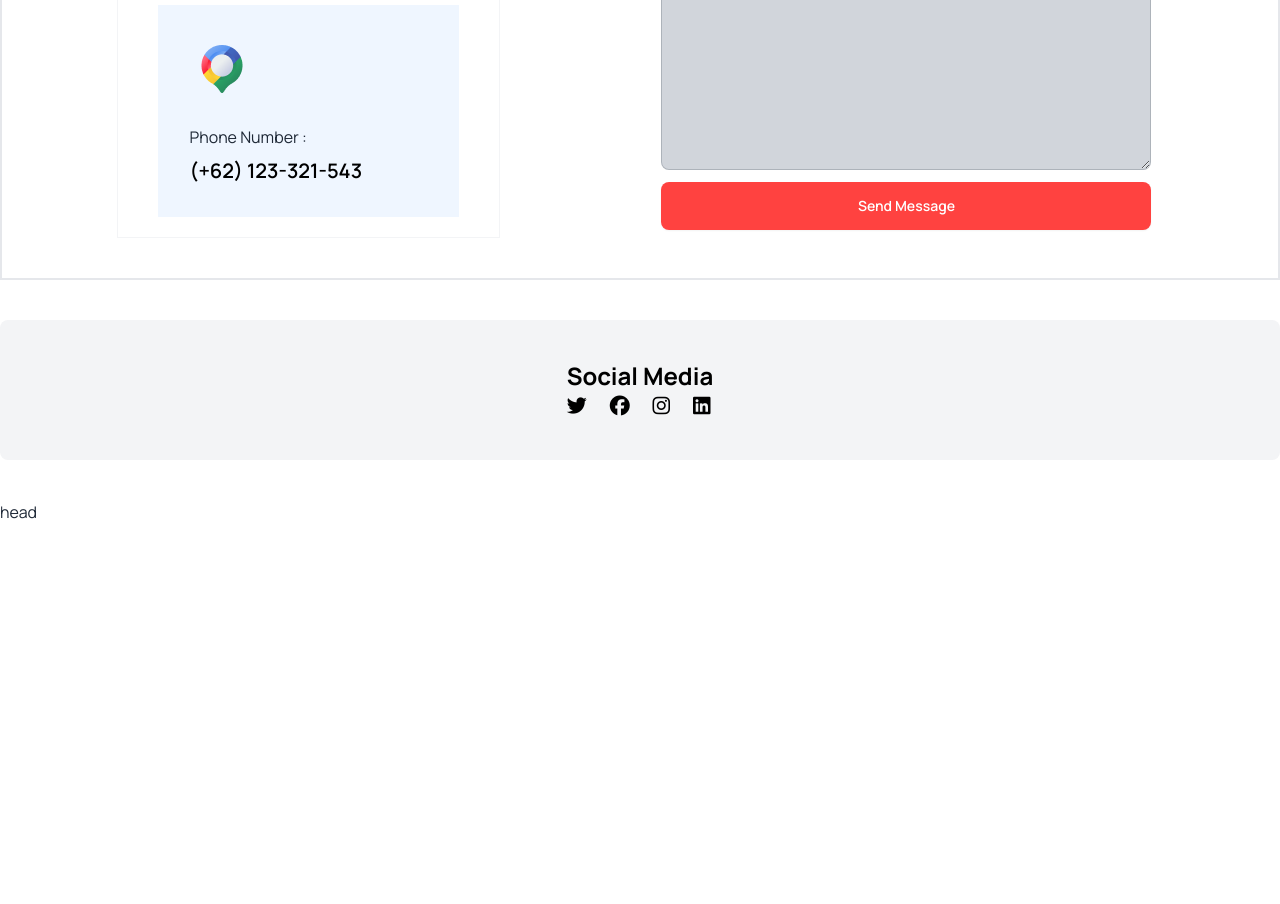
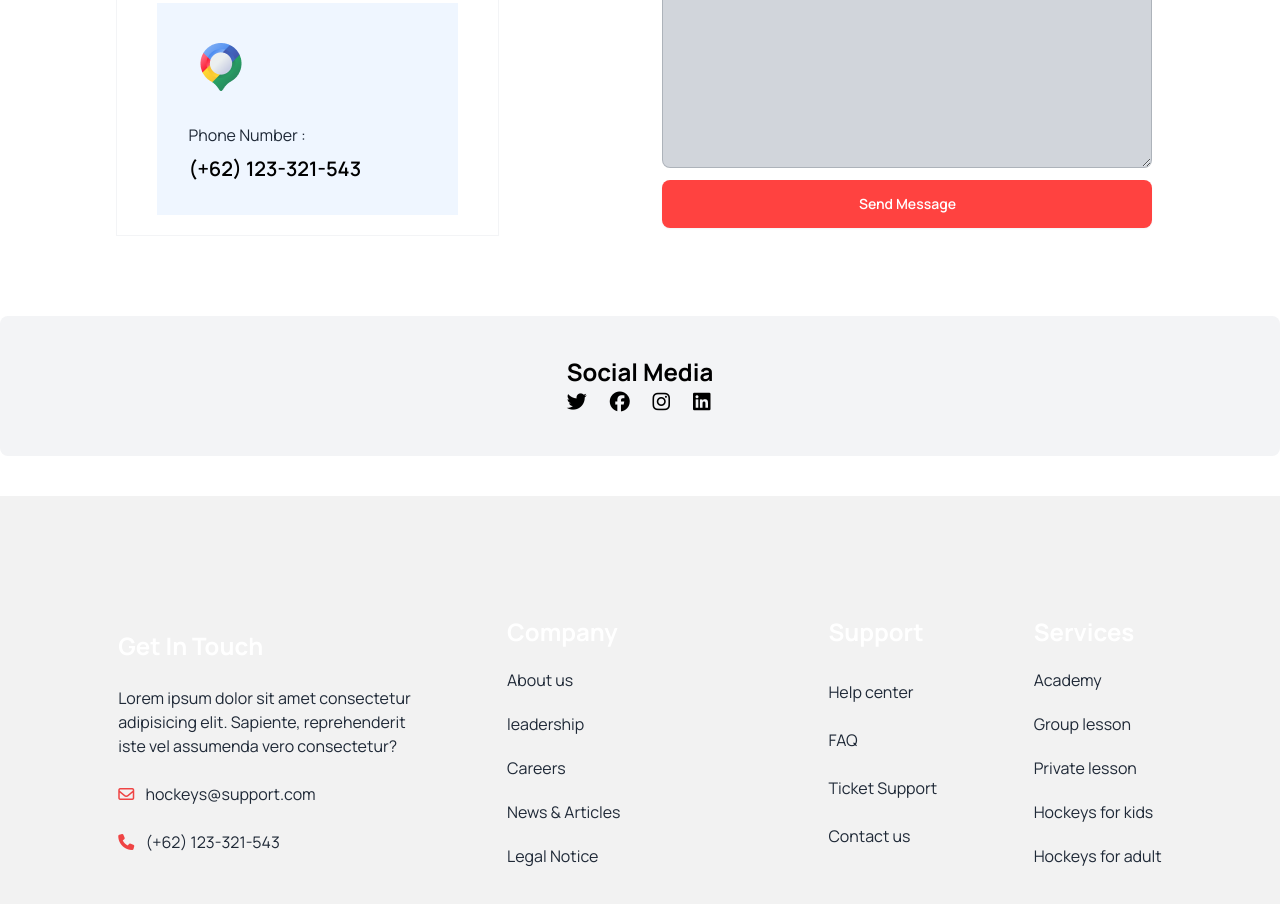
Before and after one commit to Mohinuddin0119/hockeys-b9a3, a plain HTML site: page index.html in a window 1280 px wide. Shown: the part 4628-5532 px from the top of the page. Before the commit the page ends 5152 px from the top, so only its background shows below. Drawn offline with nearby package versions, Linux system fonts and the light colour scheme.

Commit message:
added footer section

```diff
--- a/index.html
+++ b/index.html
@@ -599,7 +599,7 @@
           <!-- get in touch section start here -->
            <section class="my-10 container mx-auto">
             <!-- get container -->
-            <div class="flex flex-col lg:flex-row justify-around border-2 px-3 md:p-10">
+            <div class="flex flex-col lg:flex-row justify-around px-3 md:p-10">
               <div class="">
                 <!-- first part -->
                 <div class="border border-gray-100">
@@ -680,7 +680,8 @@
                 </div>
               </div>
             </div>
-            <div class="flex justify-center bg-gray-100  rounded-lg mt-10 p-4 lg:p-10 mx-3 lg:mx-0">
+            <!-- social media -->
+            <div class="flex justify-center bg-gray-100  rounded-lg mt-10 p-5 lg:p-10 mx-3 md:mx-12 lg:mx-0">
               <nav class="">
                 <h6 class="text-black text-2xl font-bold">Social Media</h6>
                 <div class="grid grid-flow-col gap-5">
@@ -701,10 +702,52 @@
             </div>
            </section>
           <!-- get in touch section end here -->
+    </main>
 
-    </main>
-    <footer>
-      <h1>head</h1>
+    <!-- footer section start here -->
+    <footer class="bg-base-200 flex flex-col lg:flex-row justify-around items-center gap-5 py-20 md:px-20">
+      <div class="text-center lg:text-left space-y-6">
+        <h1 class="text-white text-2xl font-bold">Get In Touch</h1>
+        <p>Lorem ipsum dolor sit amet consectetur <br> adipisicing elit. Sapiente, reprehenderit <br> iste vel assumenda vero consectetur?</p>
+        <p class="">
+          <span>
+            <i class="fa-regular fa-envelope text-red-500 mr-2"></i>
+          </span>
+          hockeys@support.com
+        </p>
+        <p class="">
+          <span>
+            <i class="fa-solid fa-phone text-red-500 mr-2"></i>
+          </span>(+62) 123-321-543
+        </p>
+      </div>
+      <div class="flex justify-between gap-10 lg:gap-52 my-10">
+        <div class="flex flex-col  gap-5">
+          <h6 class="text-white text-2xl font-bold">Company</h6>
+          <a class="link link-hover">About us</a>
+          <a class="link link-hover">leadership</a>
+          <a class="link link-hover">Careers</a>
+          <a class="link link-hover">News & Articles</a>
+          <a class="link link-hover">Legal Notice</a>
+        </div>
+        <div class="flex flex-col gap-6">
+          <h6 class="text-white text-2xl font-bold">Support</h6>
+          <a class="link link-hover mt-2">Help center</a>
+          <a class="link link-hover">FAQ</a>
+          <a class="link link-hover">Ticket Support</a>
+          <a class="link link-hover">Contact us</a>
+        </div>
+      </div>
+      <div class="flex flex-col items-center md:items-start gap-5">
+        <h6 class="text-white text-2xl font-bold">Services</h6>
+        <a class="link link-hover">Academy</a>
+        <a class="link link-hover">Group lesson</a>
+        <a class="link link-hover">Private lesson</a>
+        <a class="link link-hover">Hockeys for kids</a>
+        <a class="link link-hover">Hockeys for adult</a>
+      </div>
     </footer>
+    <!-- footer section end here -->
+
 </body>
 </html>
```
